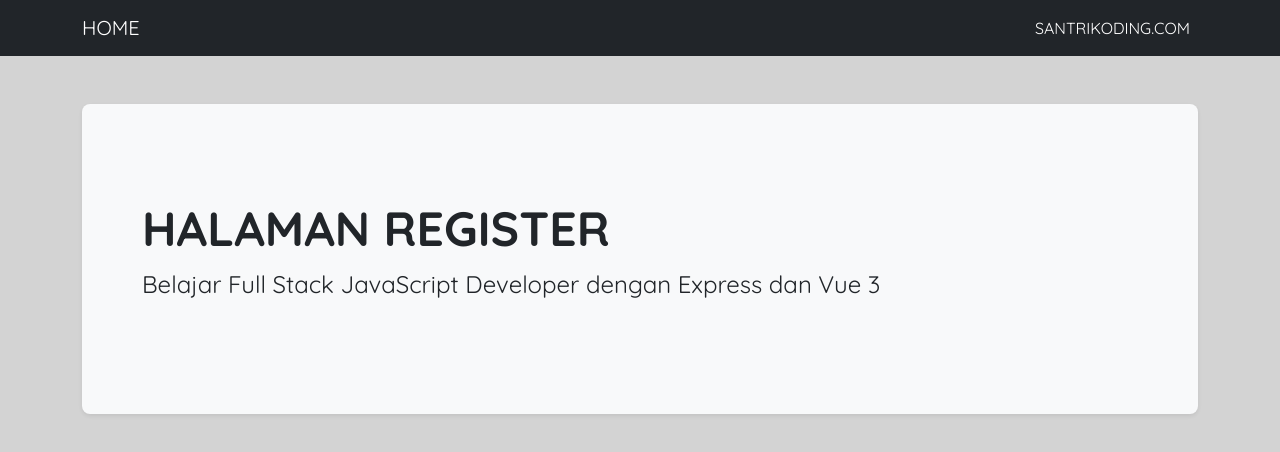
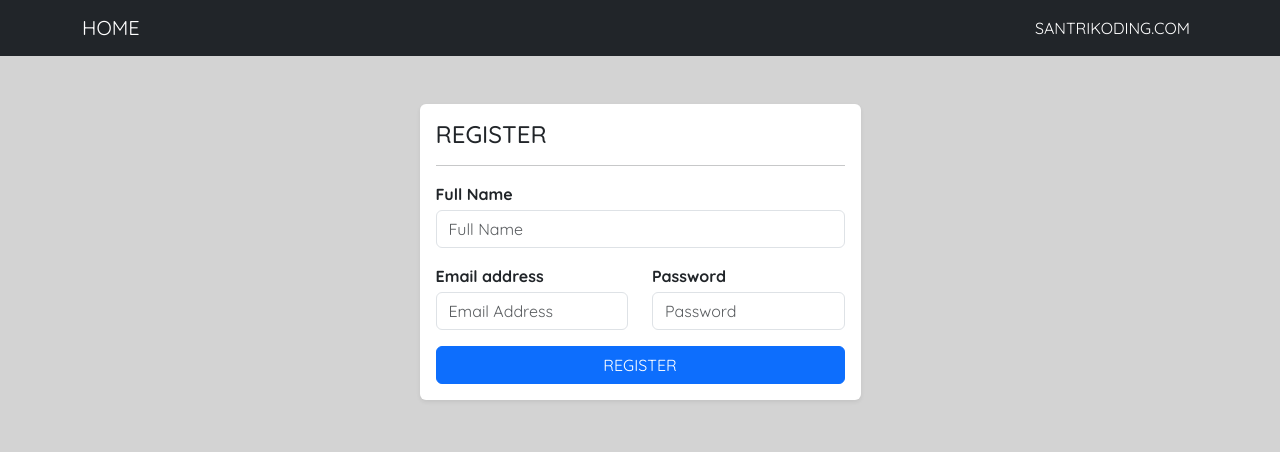
Before and after one commit to reganputra/fullstack-vue-express-frontend, a Vue app: page /register in a window 1280 px wide. Shown: the top 452 px of the page. Built offline with nearby package versions, Linux system fonts and the light colour scheme.

Commit message:
refactor: chang link ref

```diff
--- a/src/views/auth/register.vue
+++ b/src/views/auth/register.vue
@@ -1,12 +1,96 @@
 <script setup>
+  import { reactive, ref } from 'vue'
+
+  import { useRouter } from 'vue-router'
+
+  const router = useRouter()
+
+  import api from "../../services/api.js";
+
+  //state user
+  const user = reactive({
+    name: '',
+    email: '',
+    password: '',
+    password_confirmation: ''
+  })
+
+  //state validation
+  const validation = ref([])
+
+  //method register
+  const register = async () => {
+
+    //call api register
+    await api.post('/api/register', {
+      name: user.name,
+      email: user.email,
+      password: user.password,
+    })
+        .then(() => {
+          //redirect ke halaman login
+          router.push({
+            name: 'login'
+          })
+        })
+        .catch(error => {
+          //assign validation value with error
+          validation.value = error.response.data
+        })
+
+  }
 
 </script>
 
 <template>
-  <div class="p-5 mb-4 bg-light rounded-3 shadow-sm">
-    <div class="container-fluid py-5">
-      <h1 class="display-5 fw-bold">HALAMAN REGISTER</h1>
-      <p class="col-md-12 fs-4">Belajar Full Stack JavaScript Developer dengan Express dan Vue 3 </p>
+  <div class="row justify-content-center">
+    <div class="row justify-content-center">
+      <div class="col-md-5">
+        <div class="card border-0 rounded shadow-sm">
+          <div class="card-body">
+            <h4>REGISTER</h4>
+            <hr>
+            <div v-if="validation.errors" class="mt-2 alert alert-danger">
+              <ul class="mt-0 mb-0">
+                <li v-for="(error, index) in validation.errors" :key="index">
+                  {{ `${error.path} : ${error.msg}` }}
+                </li>
+              </ul>
+            </div>
+            <form @submit.prevent="register">
+              <div class="row">
+                <div class="col-md-12 mb-3">
+                  <div class="form-group">
+                    <label class="mb-1 fw-bold">Full Name</label>
+                    <input type="text" v-model="user.name" class="form-control"
+                           placeholder="Full Name" />
+                  </div>
+
+                </div>
+              </div>
+
+              <div class="row">
+                <div class="col-md-6 mb-3">
+                  <div class="form-group">
+                    <label class="mb-1 fw-bold">Email address</label>
+                    <input type="email" v-model="user.email" class="form-control"
+                           placeholder="Email Address" />
+                  </div>
+
+                </div>
+                <div class="col-md-6 mb-3">
+                  <div class="form-group">
+                    <label class="mb-1 fw-bold">Password</label>
+                    <input type="password" v-model="user.password" class="form-control"
+                           placeholder="Password" />
+                  </div>
+                </div>
+              </div>
+              <button type="submit" class="btn btn-primary w-100">REGISTER</button>
+            </form>
+          </div>
+        </div>
+      </div>
     </div>
   </div>
 </template>
```
